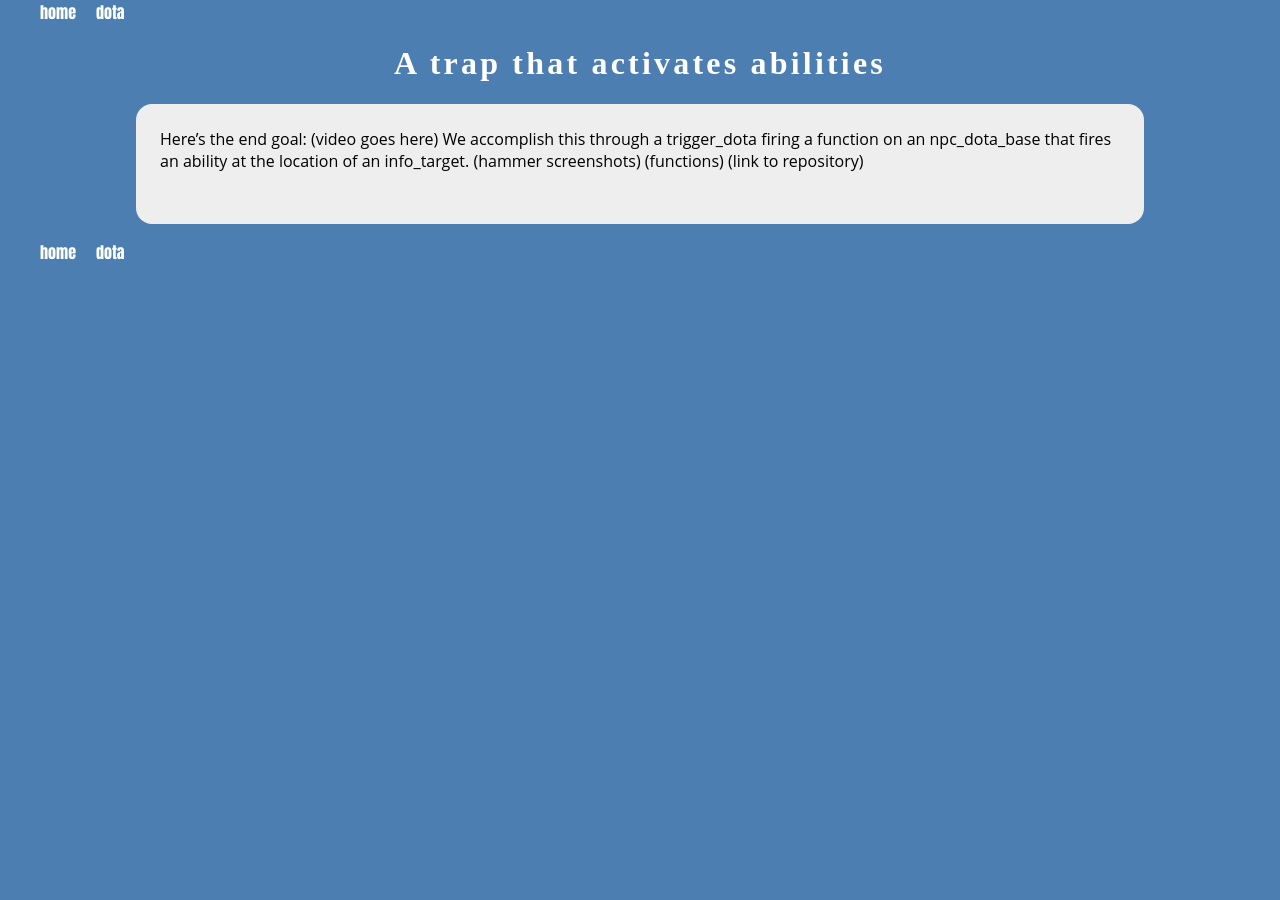
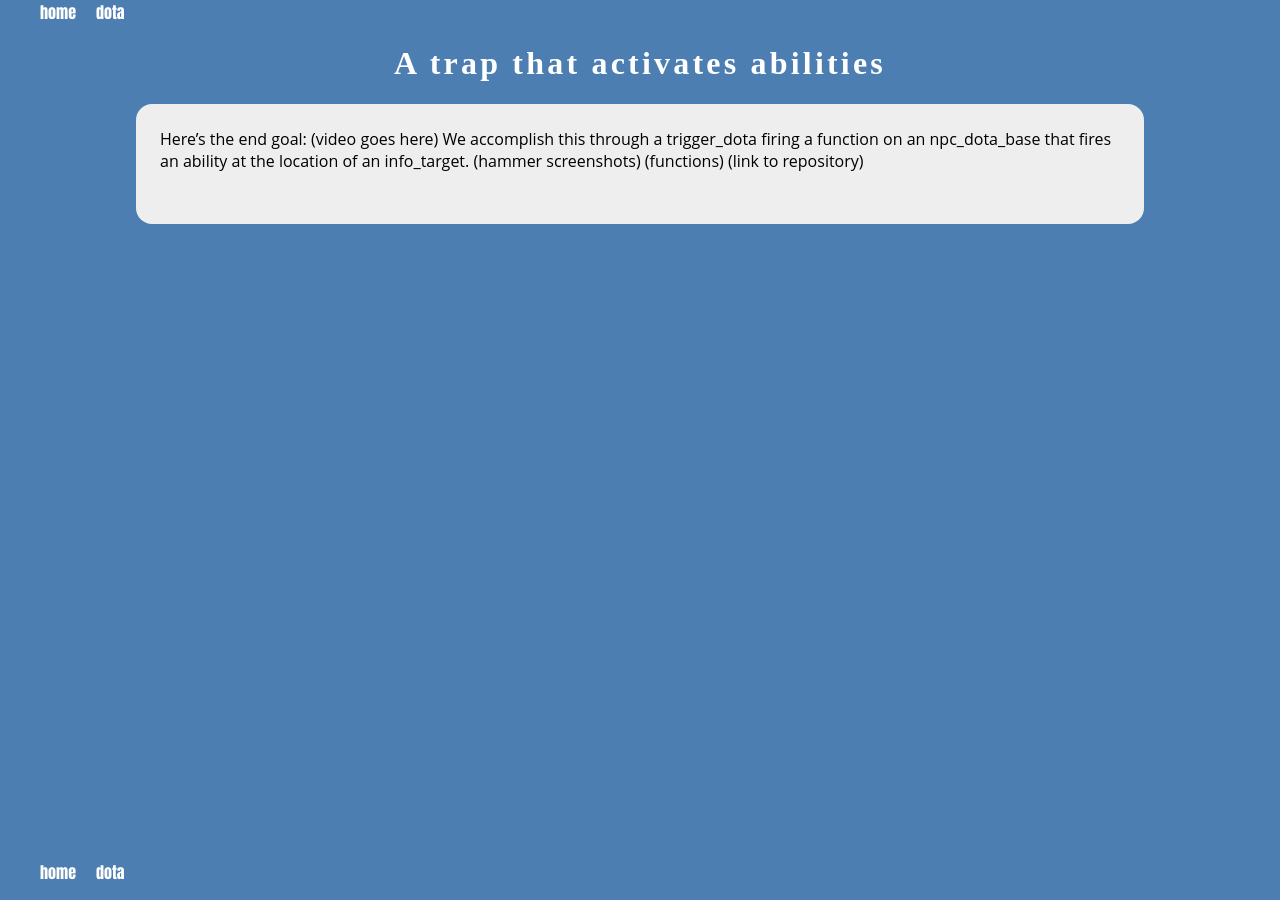
Before and after one commit to Thristhart/techniques, a Jekyll site: the page built from dota/arrow-trap.md, in a window 1280 px wide. Built offline with Jekyll 4.4.1, drawn with Linux system fonts in a browser that asks for light colours; some web fonts are replaced.

Commit message:
Updated global.css

```diff
--- a/assets/global.css
+++ b/assets/global.css
@@ -27,6 +27,10 @@ header h1 {
 #navigation a:hover {
   text-decoration: underline;
 }
+footer #navigation {
+  position: absolute;
+  bottom: 0;
+}
 #content {
   max-width: 60em;
   max-width: 60rem;
```
